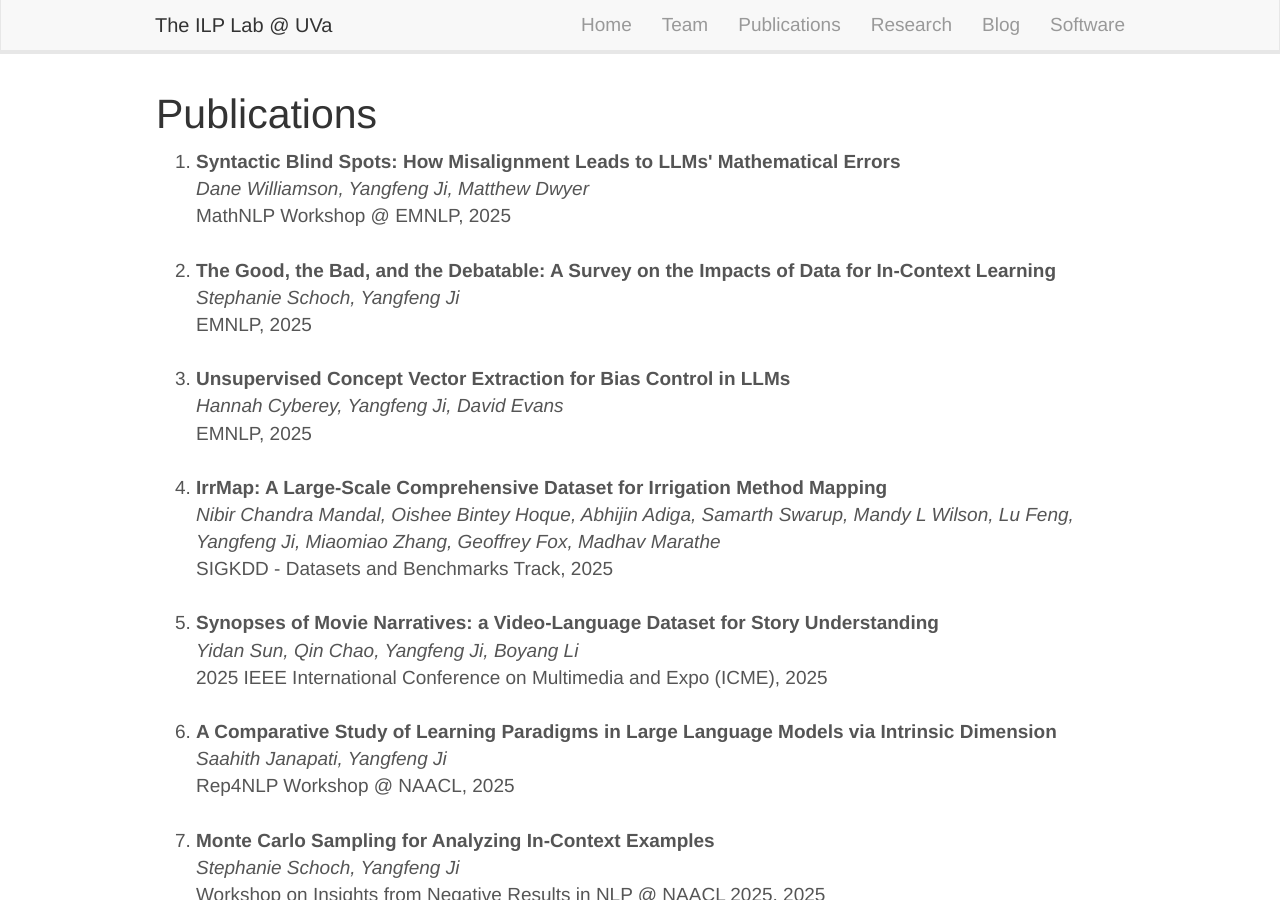
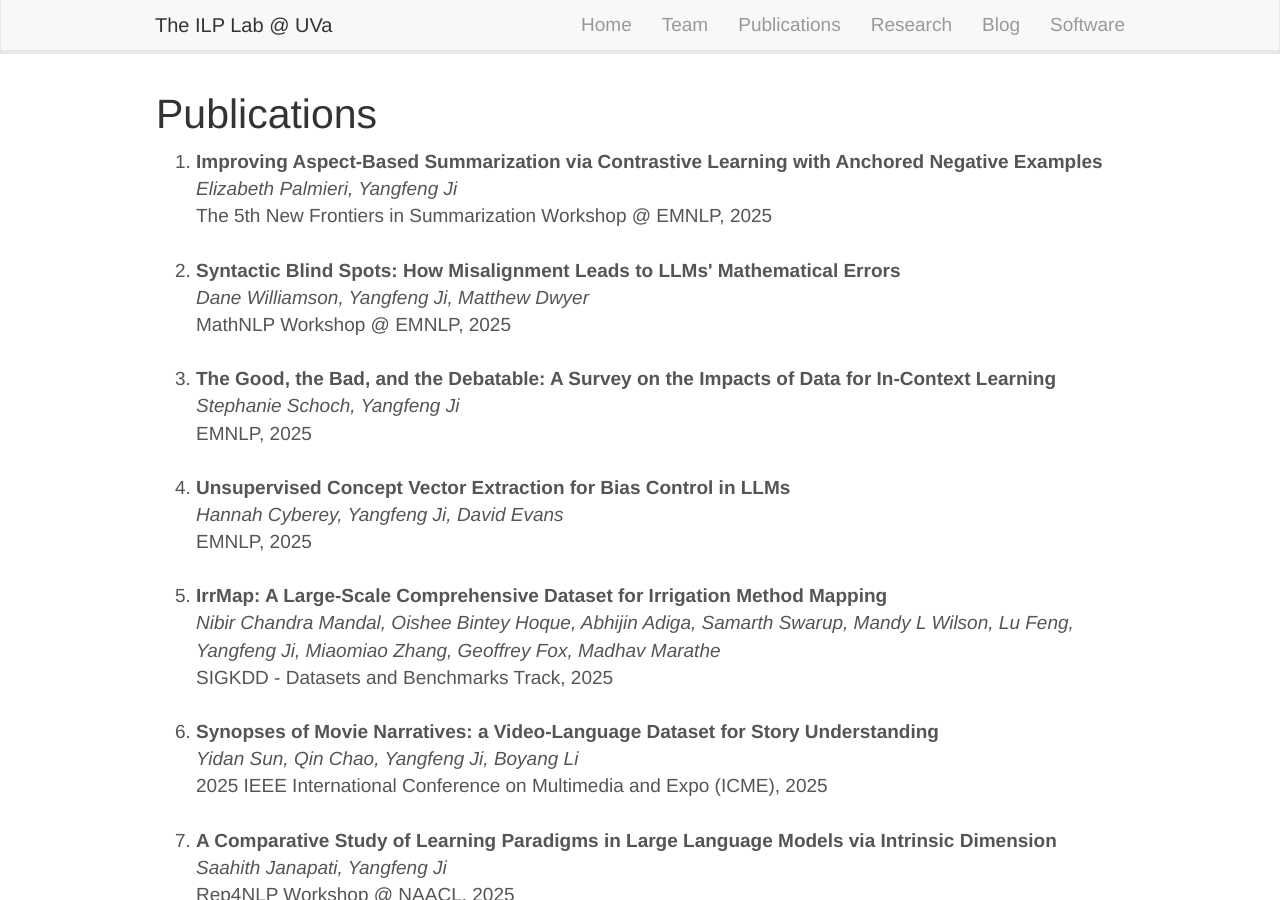
Before and after one commit to uvanlp/uvanlp.github.io, a Jekyll site: the page built from _pages/publications.md, in a window 1280 px wide and 900 px high. Built offline with Jekyll 4.4.1, drawn with Linux system fonts in a browser that asks for light colours; nearby versions of some CDN libraries.

Commit message:
Add one more publication

```diff
--- a/_data/publist.yml
+++ b/_data/publist.yml
@@ -1,3 +1,9 @@
+
+- title: "Improving Aspect-Based Summarization via Contrastive Learning with Anchored Negative Examples"
+  authors: Elizabeth Palmieri, Yangfeng Ji
+  year: 2025
+  pub: The 5th New Frontiers in Summarization Workshop @ EMNLP
+
 
 - title: "Syntactic Blind Spots: How Misalignment Leads to LLMs' Mathematical Errors"
   authors: Dane Williamson, Yangfeng Ji, Matthew Dwyer
```
